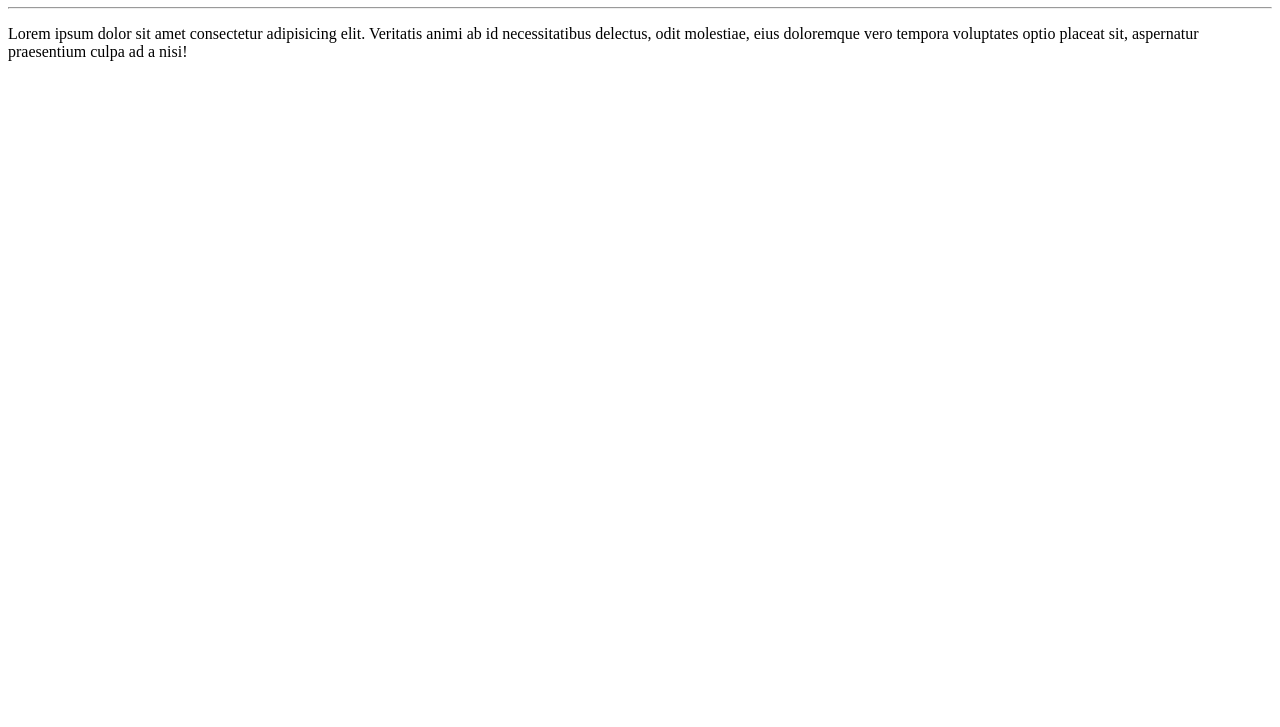
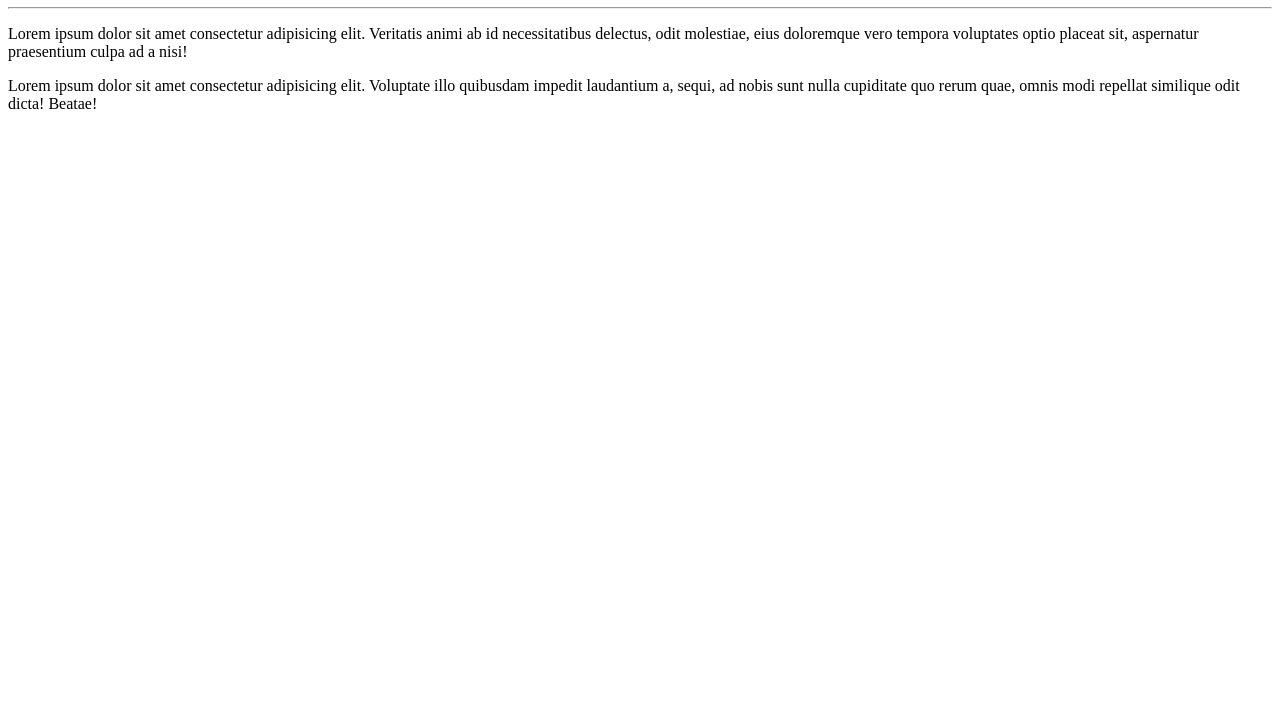
Before and after one commit to AndreCosmedeAbreu/Ola-Mundo-, a plain HTML site: page site-exemplo/index.html in a window 1280 px wide. Shown: the part 73-800 px from the top of the page. Drawn offline with Linux system fonts and the light colour scheme.

Commit message:
Adicionei um paragrafo

```diff
--- a/site-exemplo/index.html
+++ b/site-exemplo/index.html
@@ -9,5 +9,6 @@
     <h1>Olá, mundo</h1>
     <hr>
     <p>Lorem ipsum dolor sit amet consectetur adipisicing elit. Veritatis animi ab id necessitatibus delectus, odit molestiae, eius doloremque vero tempora voluptates optio placeat sit, aspernatur praesentium culpa ad a nisi!</p>
+    <p>Lorem ipsum dolor sit amet consectetur adipisicing elit. Voluptate illo quibusdam impedit laudantium a, sequi, ad nobis sunt nulla cupiditate quo rerum quae, omnis modi repellat similique odit dicta! Beatae!</p>
 </body>
 </html>
```
